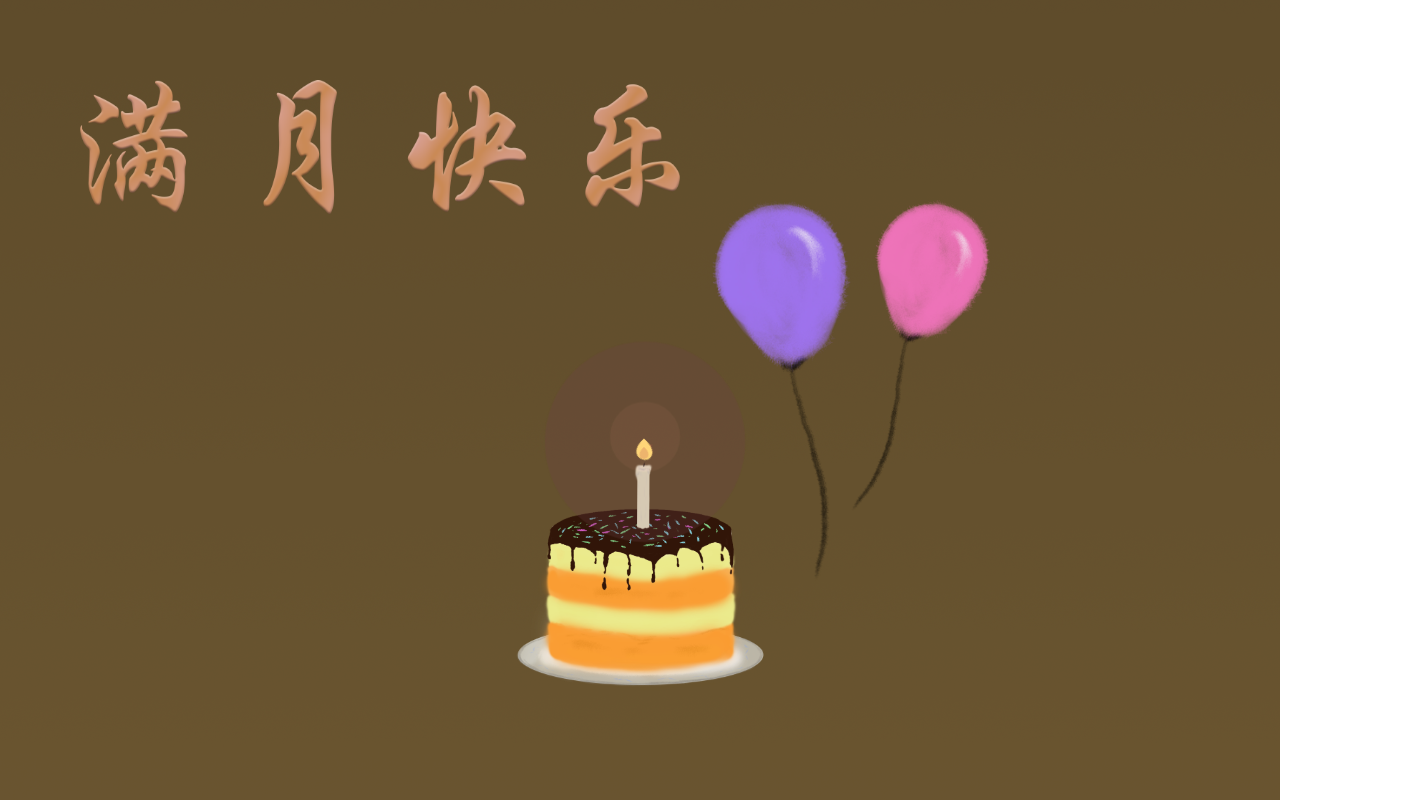
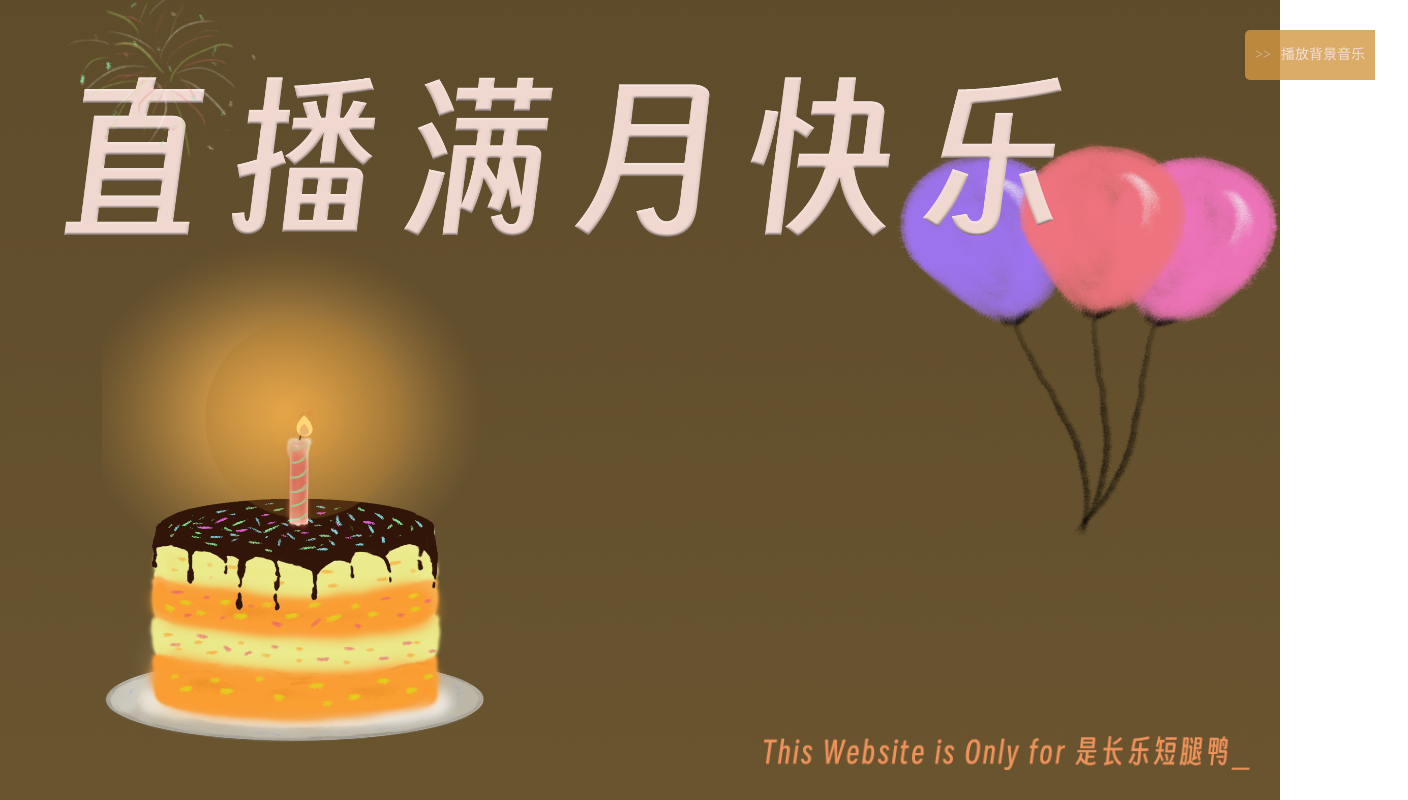
Before and after one commit to ljt23115/greeting-card, a React (Create React App) app: page /home in a window 1280 px wide. Shown: the top 800 px of the page, 1408 px wide, since content can reach past the window. Built offline with nearby package versions, Linux system fonts and the light colour scheme.

Commit message:
feat:refine some pages

```diff
--- a/src/views/home/children/cake/index.jsx
+++ b/src/views/home/children/cake/index.jsx
@@ -1,44 +1,60 @@
 
-import React, { memo, useRef } from 'react'
+import React, { memo, useEffect, useState, useRef } from 'react'
 import CakeWrapper from './style'
 
 const Cake = memo(() => {
   // const [ref, inView] = useInView();
+  const [ useMusic, setMusic ] = useState(false)
+  const audioRef = useRef()
+
+  const closeAudio = function() {
+    audioRef.current.play()
+    console.log(111)
+  }
+
+  useEffect(() => {
+    const audioEl = audioRef.current;
+
+    // 检查音频是否正在播放
+    // if (audioEl && audioEl.paused) {
+    //   audioEl.play();
+    // }
+
+  }, [])
 
   return (
     <CakeWrapper>
-      <div className="cake">
-        <img src="img/page-1-sum_0000s_0001_cake.png" alt=""/>
-        {/* <div className="zone-wrap">
-        <div className="zone">
-            <div className="magnets">
-                <div></div>
-                <div></div>
-                <div></div>
-                <div></div>
-                <div></div>
-                <div></div>
-            </div>
-            <div className="sphere">
-                <div className="core"></div>
-            </div>
+
+
+
+      <div className="cover">
+        <div className="text">
+          <img src="pageMaterial\img\common\word\word_title.png" alt="" />
+          <div className="firework">
+            <img src="pageMaterial\img\common\decoration\fireworksDisplay.png" alt="" />
+          </div>
         </div>
-        </div> */}
-        <div className="fire">
+        <div className="qiqiu">
+          <img src="pageMaterial\img\common\decoration\balloon.png" alt="" />
+        </div>
+        <div className="cake">
+          <img src="pageMaterial\img\common\decoration\cake.png" alt="" />
+          <div className="fire">
           <div className="flame">
             <div className="inner-flame"></div>
           </div>
           <div className="outer-glow">
               <div className="inner-outer-glow"></div>
           </div>
+          </div>
+          <div className="light">
+            <img src="pageMaterial\img\common\decoration\light.png" alt="" />
+          </div>
         </div>
-      </div>
-      <div className="letter">
-        <img src="img/page-1-sum_0005s_0000_满月快乐.png" alt="" />
-      </div>
-      <div className="qiqiu">
-        <img src="/img/page-1-sum_0007s_0000_balloon0.png" alt="" />
-        <img src="/img/page-1-sum_0008s_0000_balloon1.png" alt="" />
+        <div className="toName">
+          <img src="pageMaterial\img\common\word\word_changle.png" alt="" />
+        </div>
+
       </div>
 
     </CakeWrapper>
--- a/src/views/home/children/cake/style.js
+++ b/src/views/home/children/cake/style.js
@@ -1,25 +1,65 @@
 import styled from 'styled-components'
 
 const CakeWrapper = styled.div`
+
+  .cover {
+    display: flex;
     position: relative;
-  width: 100%;
-  height: 100%;
-  display: flex;
-  align-items: center;
-  justify-content: center;
+
+    .text {
+      margin-left: 5%;
+      margin-top: 6%;
+      position: relative;
+      z-index: 5;
+      img {
+        width: 78vw;
+        height: 20vh;
+      }
+      .firework {
+        position: absolute;
+        top: -80px;
+        left: 0px;
+        img {
+          width: 15vw;
+        }
+      }
+    }
+    .qiqiu {
+      position: absolute;
+      right: 0;
+      top: 140px;
+      img {
+        width: 30vw;
+        height: 50vh;
+      }
+    }
     .cake {
+      position: absolute;
+      left: 8%;
+      bottom: 50px;
+      z-index: 2;
+
+      img {
+        width: 30vw;
+        height: 43vh;
         position: relative;
-    transform: translateY(60%);
-    img {
-      width: 250px;
-      height: 250px;
+        z-index: 3;
+      }
+      .light {
+        position: absolute;
+        top: 0;
+        transform: translate(0, -48%);
+        z-index: 0;
       }
       .fire {
       width: 160px;
       height: 163px;
-      position: relative;
-      left: 50px;
-      bottom: 230px;
+      position: absolute;
+      left: 50%;
+      top: 0;
+      z-index: 3;
+      transform: translate(-43%, 20%);
+      /* transform: scale(1.4); */
       .flame {
         width: 18px;
         height: 18px;
@@ -50,7 +90,7 @@ const CakeWrapper = styled.div`
       .outer-glow {
           width: 200px;
           height: 200px;
-          background: #6E4247;
+          background: #AA782F;
           position: absolute;
           border-radius: 100%;
           left: -20px;
@@ -64,13 +104,13 @@ const CakeWrapper = styled.div`
       .outer-glow .inner-outer-glow {
           width: 70px;
           height: 70px;
-          background: #8e555c;
+          background: #B57C29;
           position: absolute;
           border-radius: 100%;
           opacity: 1;
           left: 50%;
           margin-left: -35px;
-          top: 60px;
+          top: 70px;
       }
       }
       @keyframes flameFlicker {
@@ -102,24 +142,17 @@ const CakeWrapper = styled.div`
         }
       }
     }
-  .letter {
+    .toName {
       position: absolute;
-    top: 80px;
-    left: 80px;
+      bottom: 0;
+      right: 0;
       img {
-      width: 50%;
-    }
-  }
-  .qiqiu {
-    position: absolute;
-    top: 200px;
-    right: -10%;
-    img {
-      width: 20%;
+        width: 38vw;
+        margin: 0 30px 30px 0;
       }
     }
 
-
+  }
 
 
 `
--- a/src/views/home/children/letter/index.jsx
+++ b/src/views/home/children/letter/index.jsx
@@ -24,7 +24,7 @@ const Letter = memo(() => {
       setTimeout(() => {
         setSwitch(false)
       }, 1900)
-    }, 2500)
+    }, 2300)
   }
 
   // useEffect(() => {
--- a/src/views/home/children/name/index.jsx
+++ b/src/views/home/children/name/index.jsx
@@ -5,7 +5,7 @@ import NameWrapper from './style'
 const Name = memo(() => {
   return (
     <NameWrapper>
-      <h1>Name</h1>
+      <img src="rendering\page4.png" alt="" />
     </NameWrapper>
   )
 })
--- a/src/views/home/children/name/style.js
+++ b/src/views/home/children/name/style.js
@@ -1,5 +1,10 @@
 import styled from 'styled-components'
 
-const NameWrapper = styled.div``
+const NameWrapper = styled.div`
+  img{
+    width: 100vw;
+    height: 100vh;
+  }
+`
 
 export default NameWrapper
--- a/src/views/home/index.jsx
+++ b/src/views/home/index.jsx
@@ -12,7 +12,34 @@ const Home = memo(() => {
   const fullPageEl = useRef()
   const currentPage = useRef(0)
 
-  const navigate = useNavigate()
+  const audioRef = useRef()
+
+  const [ musicOn, setMusic ] = useState(false)
+
+  const closeAudio = function() {
+    const audioEl = audioRef.current;
+
+    // 检查音频是否正在播放
+    if (audioEl && audioEl.paused) {
+      audioEl.play()
+      setMusic(true)
+    } else {
+      audioEl.pause()
+      setMusic(false)
+    }
+
+  }
+
+  useEffect(() => {
+    const audioEl = audioRef.current;
+
+    // 检查音频是否正在播放
+    if (audioEl && audioEl.paused) {
+      audioEl.play()
+    }
+
+  }, [])
+
 
   useEffect(() => {
     const pagesEl = fullPageEl.current.children
@@ -28,11 +55,6 @@ const Home = memo(() => {
 
         fullPageEl.current.style.transform = `translateY(-${aimPage * 100}vh)`;
 
-        // 添加或替换历史记录
-        // const currentPageName = `/page${currentPage + 1}`;
-        // const currentPageRoute = routes[currentPageName];
-        // history.pushState({ page: currentPageName }, "", currentPageRoute);
-        // navigate(currentPageName)
       }
 
 
@@ -46,6 +68,13 @@ const Home = memo(() => {
 
   return (
     <HomeWrapper>
+      <audio className='audio' loop ref={audioRef}>
+        <source src='pageMaterial/bgm/bgm.mp3' type="audio/mpeg" />
+      </audio>
+      <div className="closeAudio" onClick={() => closeAudio()}>
+        <span>&gt;&gt;</span>
+        <span>{ musicOn ? '关闭背景音乐' : '播放背景音乐' }</span>
+      </div>
       <div className="full-page"  ref={fullPageEl}>
         <div className="page page1">
           <div className="cover">
--- a/src/views/home/style.js
+++ b/src/views/home/style.js
@@ -1,6 +1,32 @@
 import styled from "styled-components";
 
 const HomeWrapper = styled.div`
+  .closeAudio {
+    position: fixed;
+    top: 30px;
+    right: 0;
+    color: #f0d8d0;
+    cursor: pointer;
+    width: 130px;
+    height: 50px;
+    background-color: #d39843;
+    opacity: 0.8;
+    z-index: 10;
+    /* padding-right: 20px; */
+    line-height: 50px;
+    border-top-left-radius: 5px;
+    border-bottom-left-radius: 5px;
+
+    display: flex;
+    justify-content: space-evenly;
+    margin-right: -95px;
+
+    &:hover {
+      transform: translateX(-95px);
+      transition: all 1s ease;
+    }
+  }
+
 
   .full-page {
     height: 500vh;
@@ -8,6 +34,13 @@ const HomeWrapper = styled.div`
     display: flex;
     flex-direction: column;
     transition: transform 1s ease;
+    position: relative;
+
+    /* .audio {
+      position: fixed;
+      top: 20;
+      right: 20px;
+    } */
 
 
     .page {
```
Lines whose indentation alone changed are shown as unchanged.
